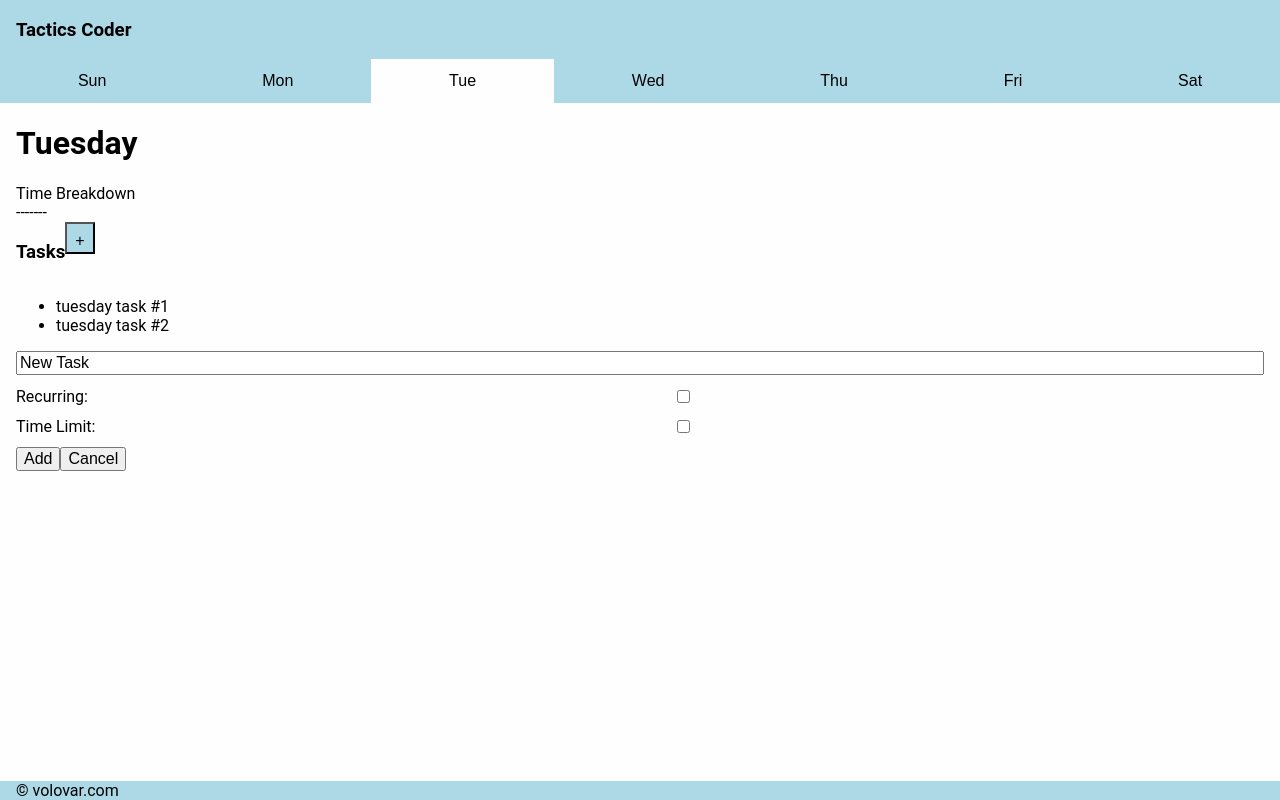
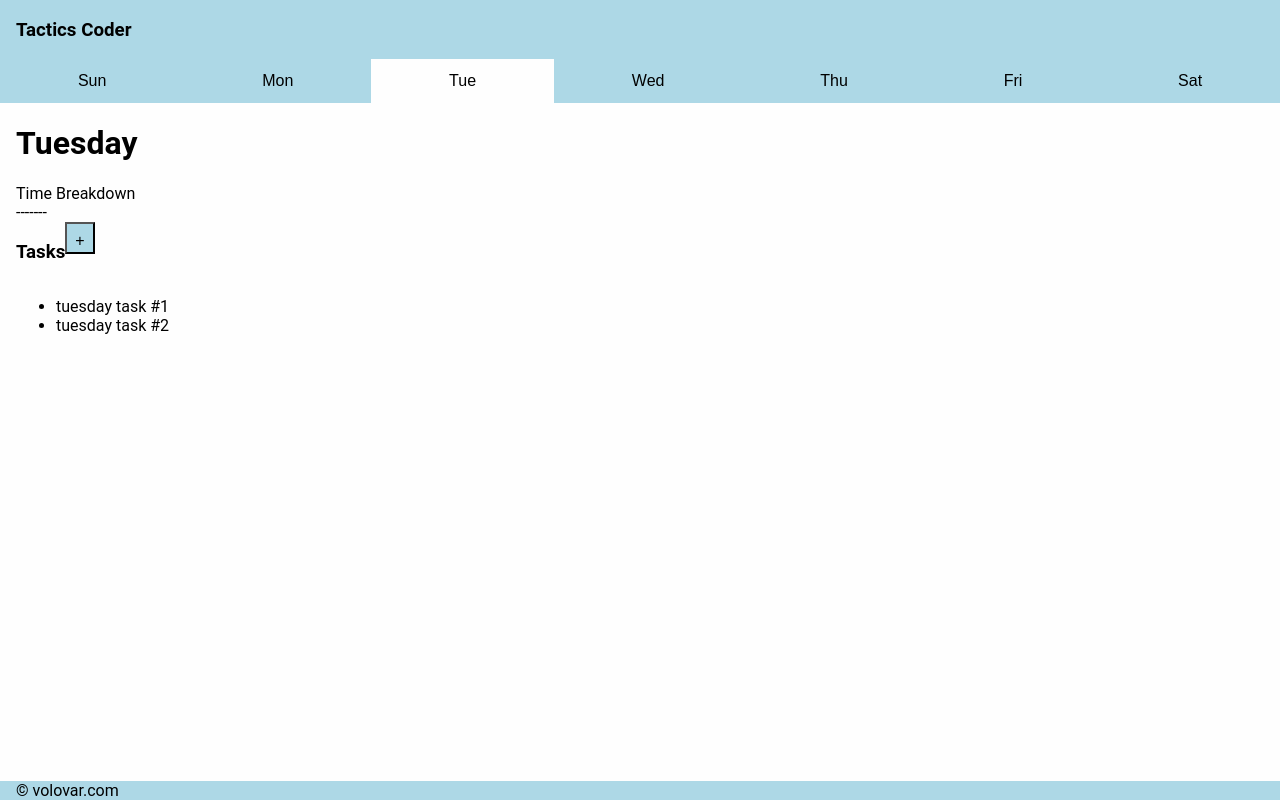
Before and after one commit to volovar/hack-tactics, a React app: page / in a window 1280 px wide. Built offline with nearby package versions, Linux system fonts and the light colour scheme.

Commit message:
[TCTCS | 062019] Fix TaskView State
Fixed the TaskView state so that the new task component starts hidden.

Removed a console.log

```diff
--- a/src/components/TaskNew/TaskNew.js
+++ b/src/components/TaskNew/TaskNew.js
@@ -42,7 +42,6 @@ const TaskNew = ({ cancelAddNew }) => {
     const [hasTime, setHasTime] = useState(false);
 
     const handleClick = () => {
-        console.log(currentDay);
         dispatch({ type: "add", task: { ...task, day: currentDay } });
     };
 
--- a/src/components/TaskView/TaskView.js
+++ b/src/components/TaskView/TaskView.js
@@ -41,7 +41,7 @@ const TaskView = () => {
                 </button>
             </div>
             <TaskList addNew={addNew} cancelAddNew={cancelAddNew} />
-            {!addNew && <TaskNew cancelAddNew={cancelAddNew} />}
+            {addNew && <TaskNew cancelAddNew={cancelAddNew} />}
         </div>
     );
 };
```
